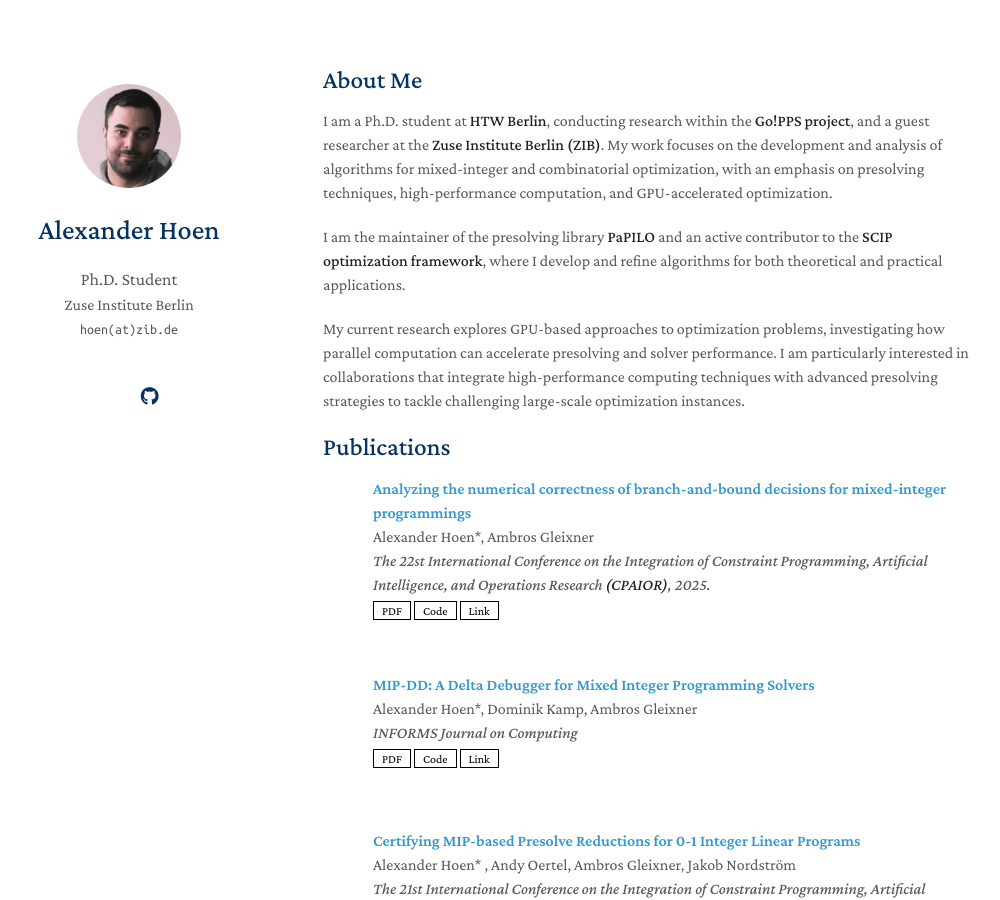
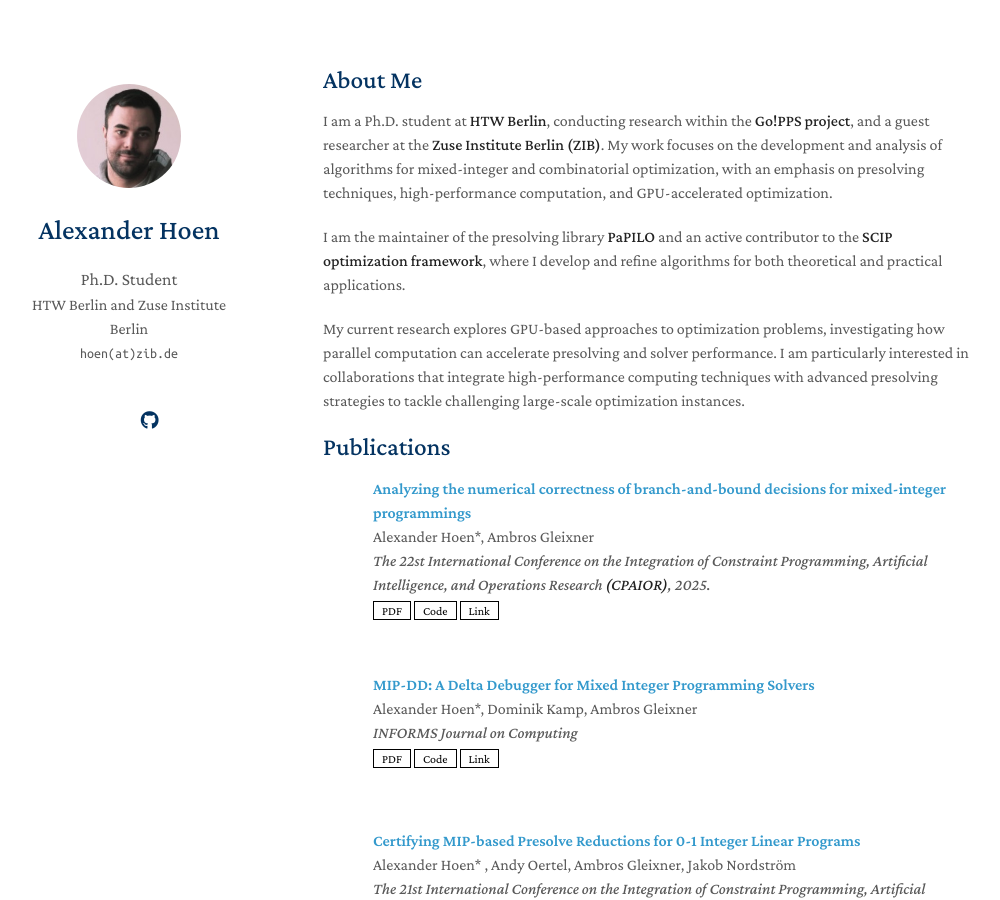
Before and after one commit to alexhoen/alexhoen.github.io, a Jekyll site: the page built from index.md, in a window 1280 px wide and 900 px high. Shown: the whole window, without its empty margins (147-1147 px from the left). Built offline with Jekyll 4.4.1, drawn with Linux system fonts in a browser that asks for light colours; nearby versions of some CDN libraries; a style sheet for code colours, icons or effects is not loaded; our own code applies the rules of GitHub Pages for plain Markdown files.

Commit message:
Update affiliation to HTW Berlin and Zuse Institute

```diff
--- a/_config.yml
+++ b/_config.yml
@@ -1,7 +1,7 @@
 # Basic Information
 title: Alexander Hoen
 position: Ph.D. Student
-affiliation: Zuse Institute Berlin
+affiliation: HTW Berlin and Zuse Institute Berlin
 email: hoen(at)zib.de
 
 # Search Engine Optimization (SEO)
```
